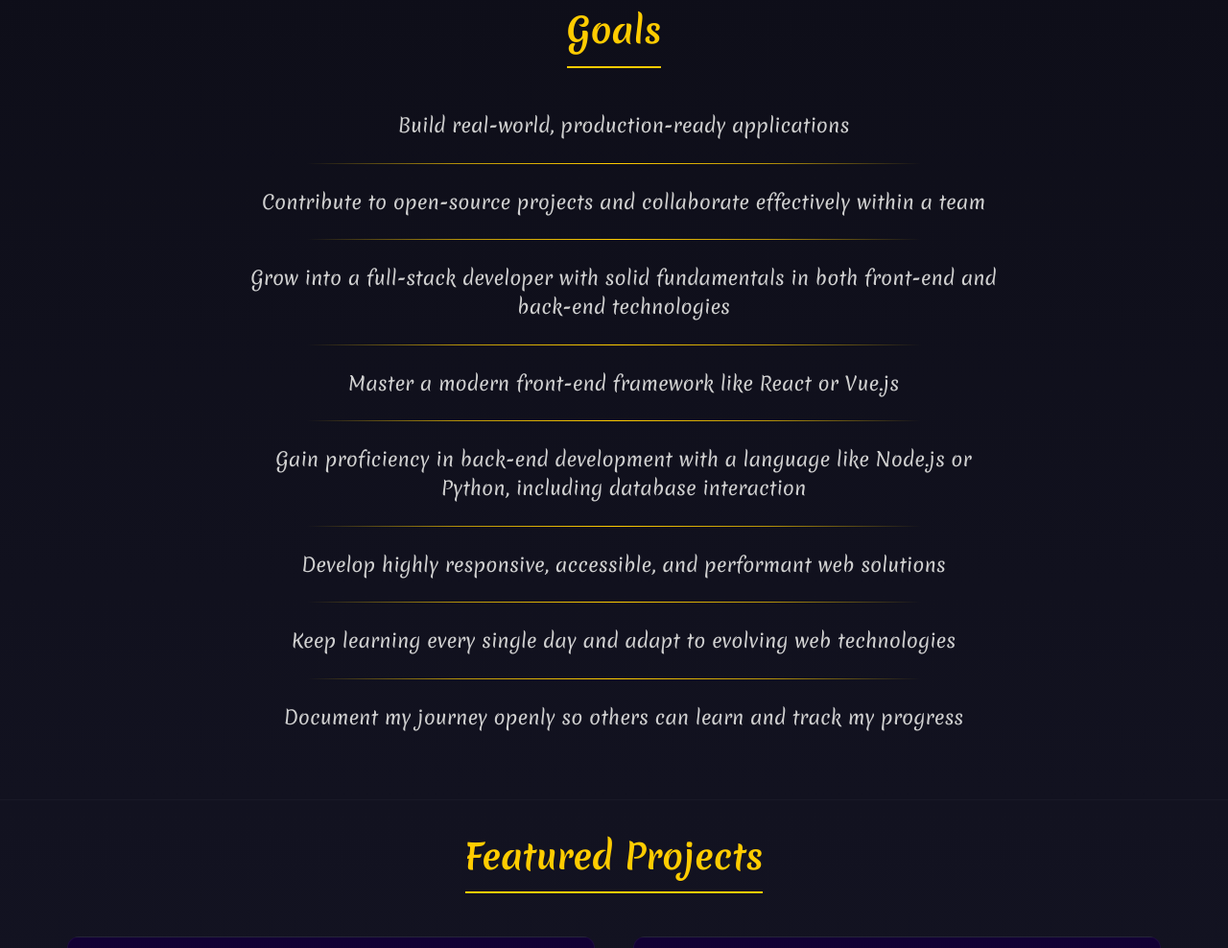
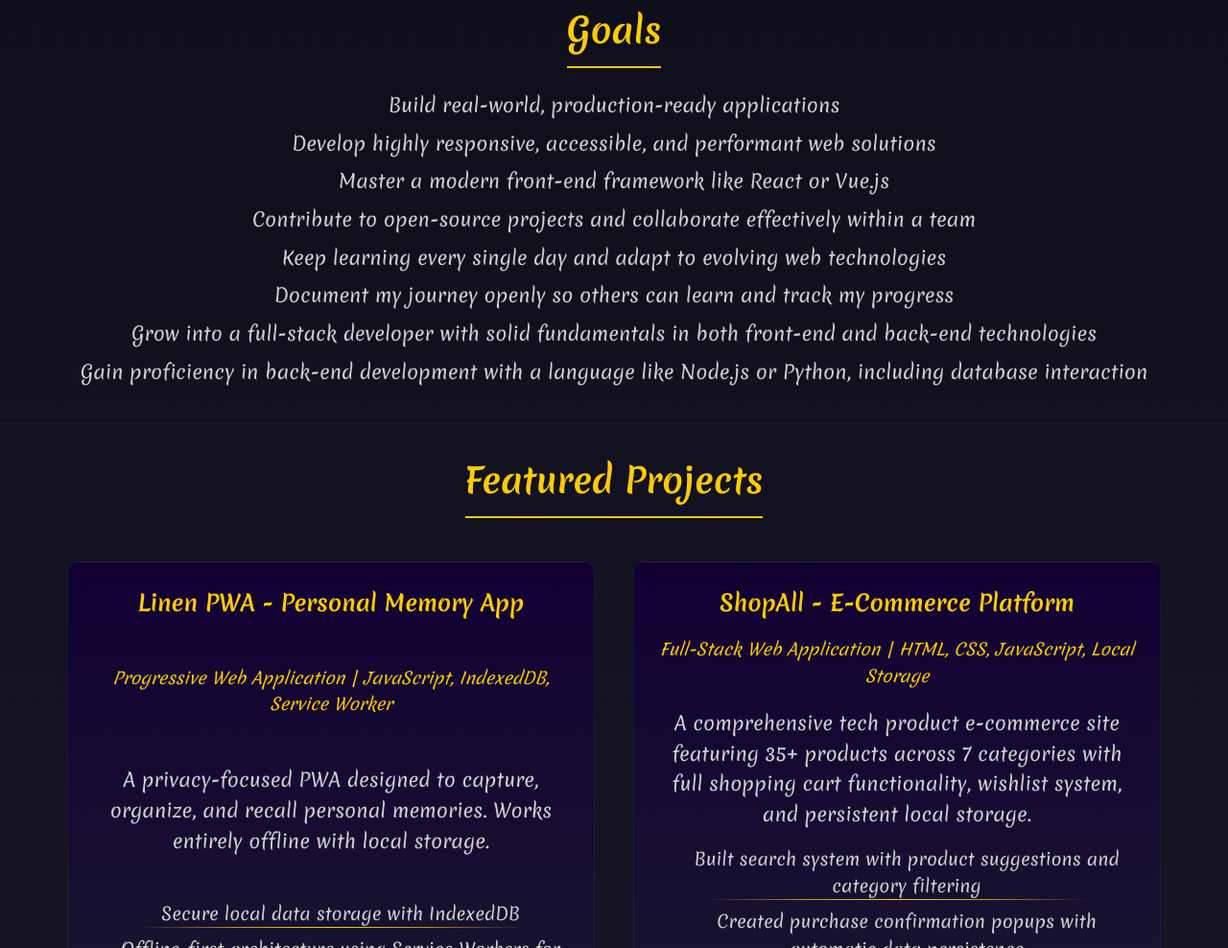
Before and after one commit to Ramin-Najafi/ramin-najafi.github.io, a plain HTML site: page index.html in a window 1280 px wide. Shown: the part 3071-4059 px from the top of the page at 96% size. Drawn offline with Linux system fonts and the light colour scheme.

Commit message:
feat: Enhance portfolio sections with internship, skills, and responsive layout
- Updated 'About Me' section to reflect current internship status.
- Added 'Current Experience' section detailing internship role and tech stack.
- Expanded 'Core Competencies' in 'Skills & Learning' with additional skills.
- Reformatted 'Goals' section from bullet points to line-separated paragraphs and reordered for a 'diamond shape' flow.
- Implemented responsive side-by-side layout for 'Skills & Learning' and 'Goals' sections using 'skills-goals-container' with CSS Grid.

```diff
--- a/css/style.css
+++ b/css/style.css
@@ -615,7 +615,7 @@ footer {
   display: grid;
   grid-template-columns: 1fr 1fr;
   gap: 40px; /* Consistent with .project-grid gap */
-  align-items: stretch; /* Ensure equal height */
+  align-items: start; /* Ensure equal height */
 }
 
 @media (max-width: 767px) {
--- a/index.html
+++ b/index.html
@@ -89,16 +89,14 @@
 
     <section id="goals" class="section">
       <h2>Goals</h2>
-      <ul class="goals-list">
-        <li>Build real-world, production-ready applications</li>
-        <li>Contribute to open-source projects and collaborate effectively within a team</li>
-        <li>Grow into a full-stack developer with solid fundamentals in both front-end and back-end technologies</li>
-        <li>Master a modern front-end framework like React or Vue.js</li>
-        <li>Gain proficiency in back-end development with a language like Node.js or Python, including database interaction</li>
-        <li>Develop highly responsive, accessible, and performant web solutions</li>
-        <li>Keep learning every single day and adapt to evolving web technologies</li>
-        <li>Document my journey openly so others can learn and track my progress</li>
-      </ul>
+      <p>Build real-world, production-ready applications</p>
+      <p>Develop highly responsive, accessible, and performant web solutions</p>
+      <p>Master a modern front-end framework like React or Vue.js</p>
+      <p>Contribute to open-source projects and collaborate effectively within a team</p>
+      <p>Keep learning every single day and adapt to evolving web technologies</p>
+      <p>Document my journey openly so others can learn and track my progress</p>
+      <p>Grow into a full-stack developer with solid fundamentals in both front-end and back-end technologies</p>
+      <p>Gain proficiency in back-end development with a language like Node.js or Python, including database interaction</p>
     </section>
     </div>
 
```
